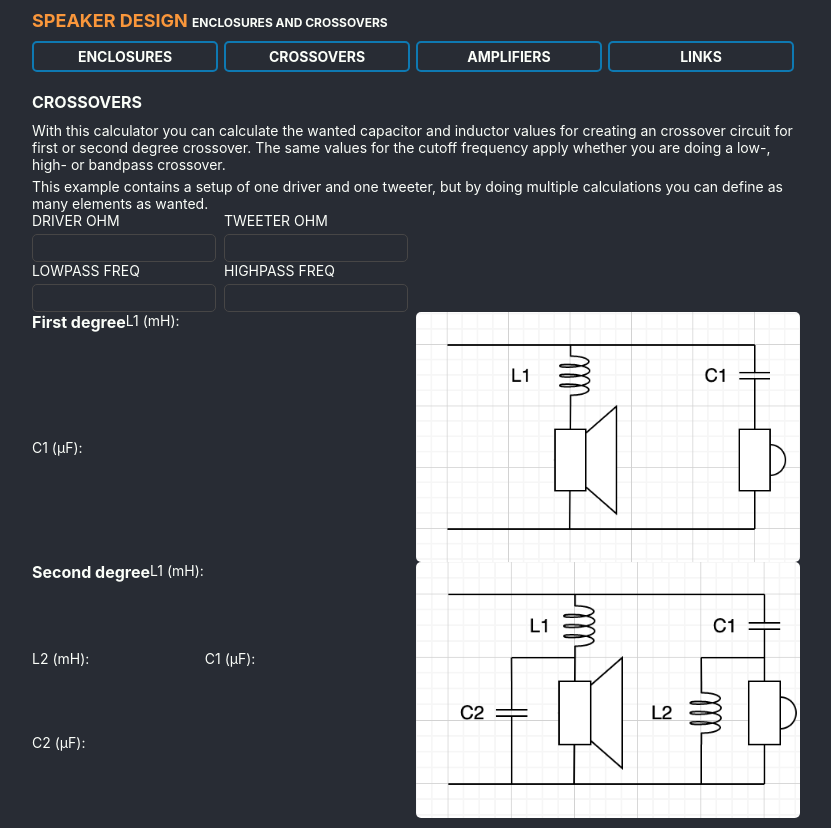
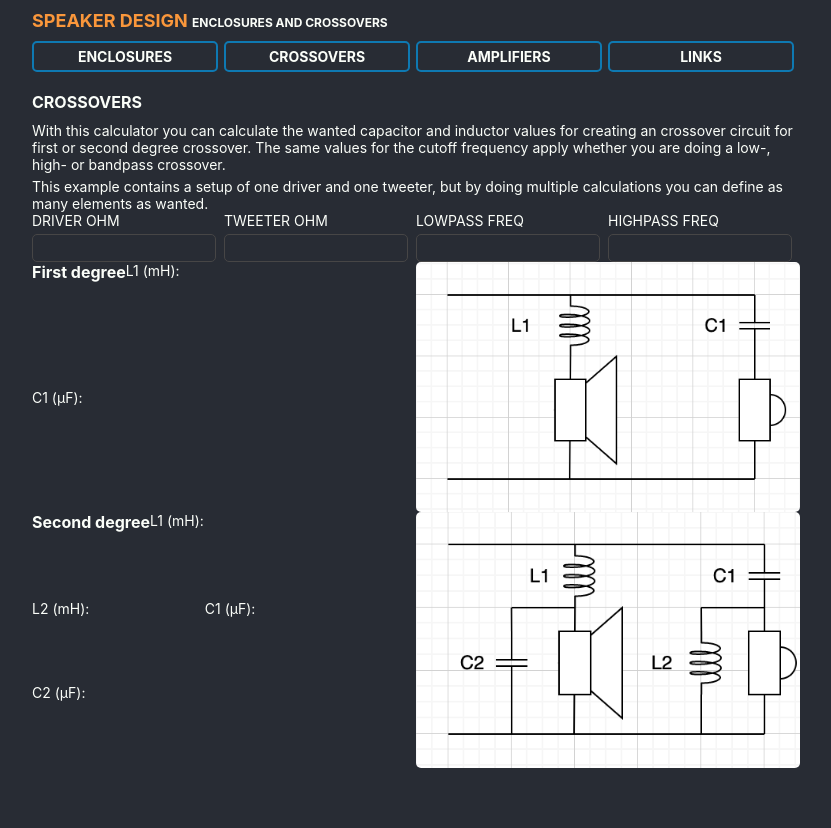
Before and after one commit to ville-valimaki/speakers, a React (Create React App) app: page /crossovers in a window 1280 px wide. Shown: the whole page, without its empty margins (224-1055 px from the left). After the commit the page ends 800 px from the top, so only its background shows below. Built offline with nearby package versions, Linux system fonts and the light colour scheme.

Commit message:
updated div intersection

```diff
--- a/src/pages/Crossovers.tsx
+++ b/src/pages/Crossovers.tsx
@@ -86,8 +86,6 @@ class Crossovers extends React.Component<IProps, IState> {
                             )} />
                         </label>
                     </div>
-                </div>
-                <div className="V2ContentFull V2HPaddedOnSmall">
                     <div className="V2ContentQuarter">
                         <label className="Label">
                             <span>Lowpass Freq</span>
```
